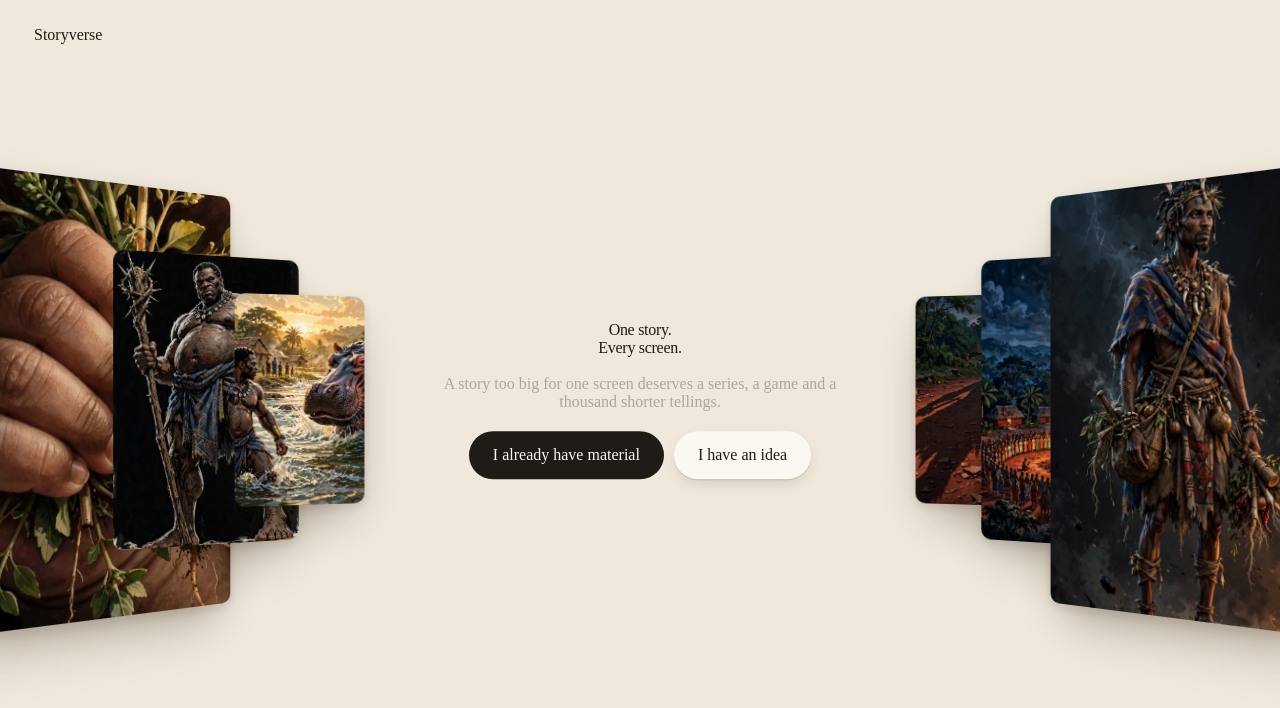
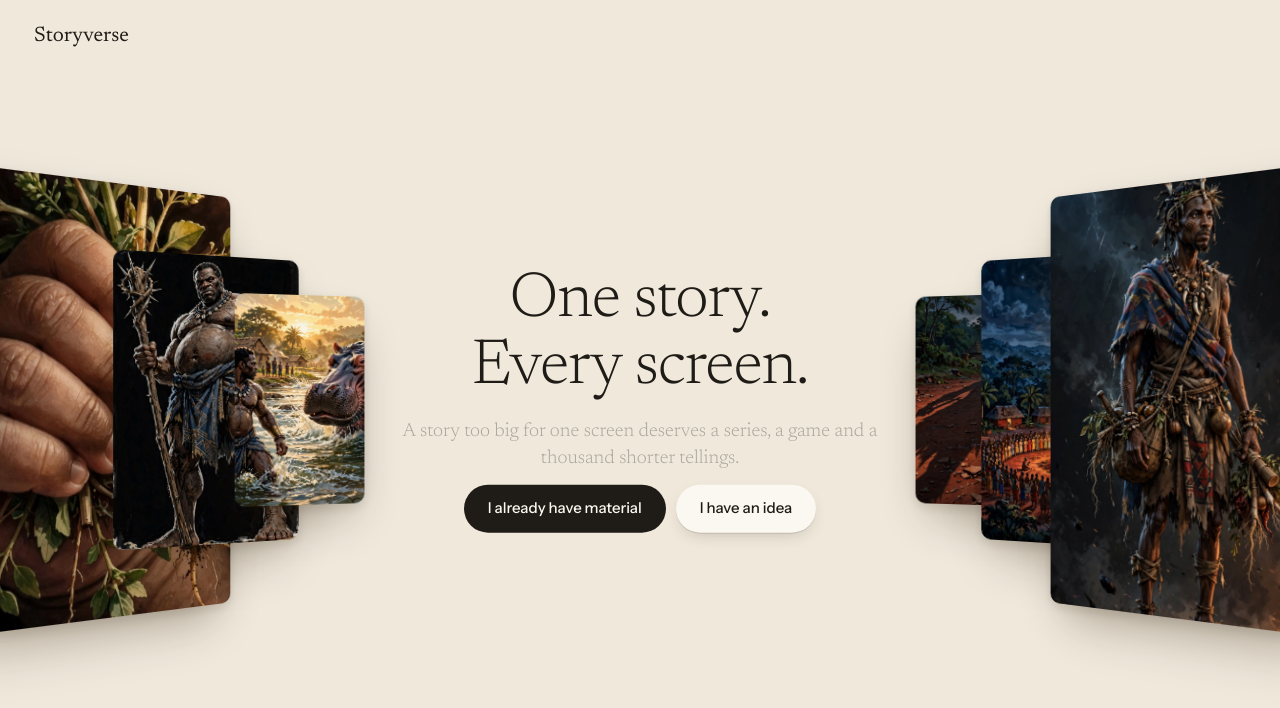
Before and after one commit to Sandgrouse/storyverse, a Next.js app: page / in a window 1280 px wide. Shown: the top 708 px of the page. Built offline with nearby package versions, Linux system fonts and the light colour scheme.

Commit message:
Move font variables to <html> so --serif/--sans resolve

```diff
--- a/app/layout.tsx
+++ b/app/layout.tsx
@@ -42,8 +42,8 @@ export default function RootLayout({
   children: React.ReactNode;
 }) {
   return (
-    <html lang="en">
-      <body className={`${serif.variable} ${sans.variable}`}>{children}</body>
+    <html lang="en" className={`${serif.variable} ${sans.variable}`}>
+      <body>{children}</body>
     </html>
   );
 }
```
Also changed, not shown: 1 other file (tests, documents, lock files or other folders).
